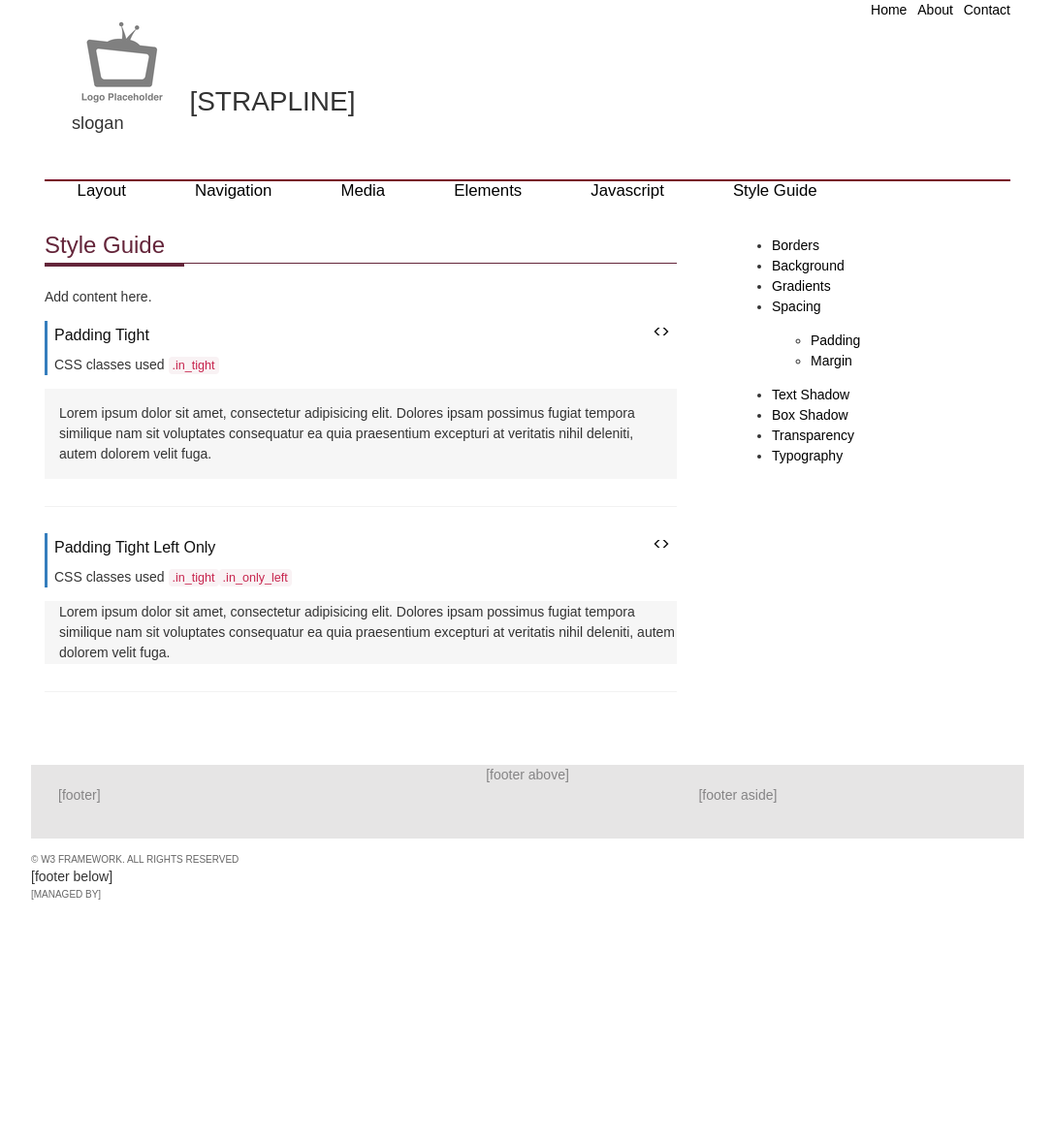
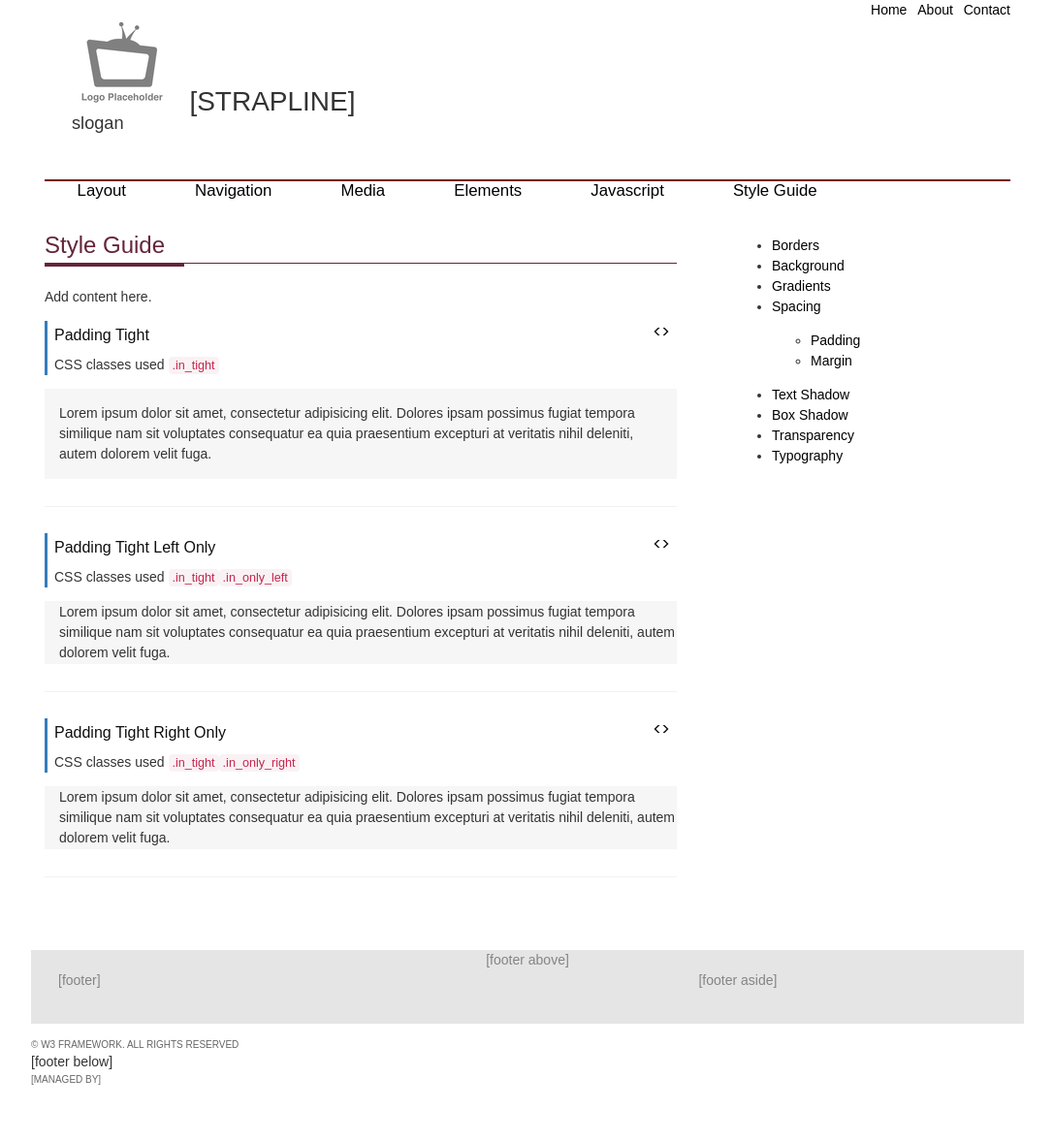
Before and after one commit to 2dpi/templates, a Jekyll site: the page built from www/elements/manual/style/padding.html, in a window 1280 px wide. Shown: the whole page at 97% size, without its empty margins (96-1183 px from the left). Built offline with Jekyll 4.4.1, drawn with Linux system fonts in a browser that asks for light colours; some web fonts are replaced; before the commit the page ends 986 px from its top, so only the background shows below that.

Commit message:
adding pages

```diff
--- a/www/elements/manual/style/padding.html
+++ b/www/elements/manual/style/padding.html
@@ -20,7 +20,7 @@ description: w3 framework - style guide
         </div>
         <div class="toggle_show container_panel out_tight out_only_bottom in_tight fill">
 {% highlight html %}{% raw %}<!-- html code here -->
-<div class="fill in_tight">Lorem ipsum dolor sit amet, consectetur adipisicing elit. Dolores ipsam possimus fugiat tempora similique nam sit voluptates consequatur ea quia praesentium excepturi at veritatis nihil deleniti, autem dolorem velit fuga.</div>
+<div class="in_tight">Lorem ipsum dolor sit amet, consectetur adipisicing elit. Dolores ipsam possimus fugiat tempora similique nam sit voluptates consequatur ea quia praesentium excepturi at veritatis nihil deleniti, autem dolorem velit fuga.</div>
 {% endraw %}{% endhighlight %}
         </div>
         <hr>
@@ -37,6 +37,26 @@ description: w3 framework - style guide
 {% endraw %}{% endhighlight %}
         </div>
         <hr>
+                <div class="callout">
+                  <h4>Padding Tight Right Only<i class="icon-embed float_right toggle"></i></h4>
+                  <p>CSS classes used <code>.in_tight</code><code>.in_only_right</code></p>
+                </div>
+                <div class="toggle_hide group columns_2 flush out_tight out_only_bottom">
+                  <div class="fill in_tight in_only_left">Lorem ipsum dolor sit amet, consectetur adipisicing elit. Dolores ipsam possimus fugiat tempora similique nam sit voluptates consequatur ea quia praesentium excepturi at veritatis nihil deleniti, autem dolorem velit fuga.</div>
+                </div>
+                <div class="toggle_show container_panel out_tight out_only_bottom in_tight fill">
+        {% highlight html %}{% raw %}<!-- html code here -->
+        <div class="in_tight in_only_left">Lorem ipsum dolor sit amet, consectetur adipisicing elit. Dolores ipsam possimus fugiat tempora similique nam sit voluptates consequatur ea quia praesentium excepturi at veritatis nihil deleniti, autem dolorem velit fuga.</div>
+        {% endraw %}{% endhighlight %}
+                </div>
+                <hr>
+
+
+
+
+
+
+
       </article>
     </div>
     <aside class="container_aside">
```
